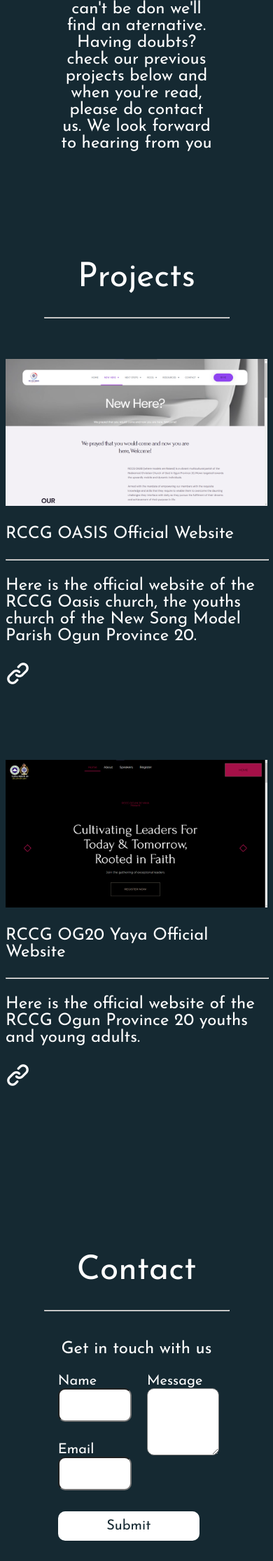
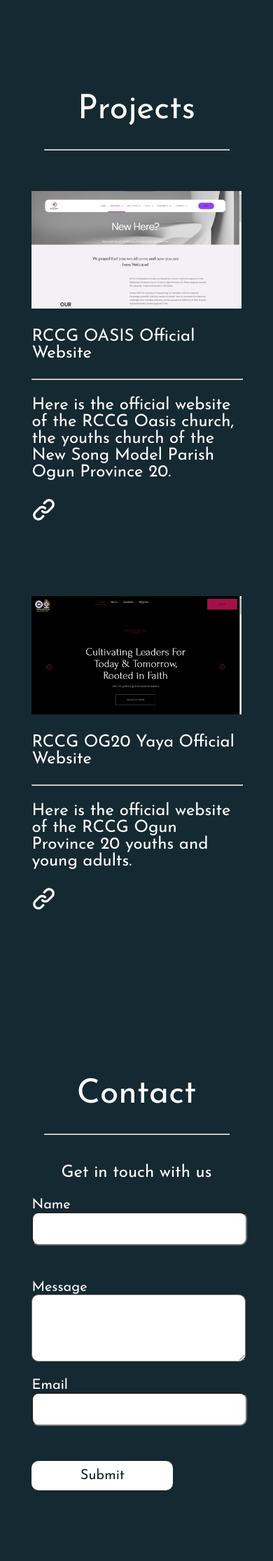
Before and after one commit to Emmybrown775/my_portfolio, a Flask app: page / in a window 390 px wide. Shown: the part 1650-3881 px from the top of the page at 70% size. Run offline with Flask 3, Linux system fonts and the light colour scheme.

Commit message:
God Abeg!!!!!

```diff
--- a/static/css/styles.css
+++ b/static/css/styles.css
@@ -140,34 +140,7 @@
 
 }
 
-.form {
-  display: grid;
-  grid-template-columns: 1fr 1fr;
-  text-align: start;
-  row-gap: 30px;
-  padding-left: 20%;
-  padding-right: 20%;
-  column-gap: 30px;
-  padding-bottom: 30px;
-}
-label {
-  display: block;
-  text-align: start;
-}
 
-input {
-  height: 42px;
-  width: 100%;
-  border-radius: 10px;
-  text-align: start;
-  color: #152932;
-}
-
-.message {
-  grid-row: span 2;
-  height: 90px;
-  border-radius: 10px;
-}
 
 .blueButton:hover{
   background-color: white;
@@ -284,10 +296,49 @@
     padding-bottom: 50px;
   }
 
+  .para {
+  width: 80%;
+  padding-left: 10%;
+  padding-right: 10%;
+  padding-top: 10px;
+  text-align: center;
+  align-items: center;
+}
+
 
   .buttondiv{
     padding-bottom: 50px;
   }
+
+  .form {
+  display: block;
+  text-align: start;
+  row-gap: 30px;
+  padding-left: 10%;
+  padding-right: 10%;
+  column-gap: 30px;
+  padding-bottom: 30px;
+}
+label {
+  display: block;
+  text-align: start;
+}
+
+input {
+  height: 42px;
+  width: 100%;
+  border-radius: 10px;
+  text-align: start;
+  color: #152932;
+
+  margin-bottom: 50px;
+}
+
+.message {
+  height: 90px;
+  margin-bottom: 50px;
+  border-radius: 10px;
+}
 
   .nav-links a,
   .nav-links .whiteButton {
@@ -314,6 +365,8 @@
     grid-template-columns: 1fr;
     place-items: center;
     padding-top: 50px;
+    padding-left: 10%;
+    padding-right: 10%;
     padding-bottom: 100px;
   }
 
```
Also changed, not shown: other parts of static/css/styles.css (+39 -0 lines).
